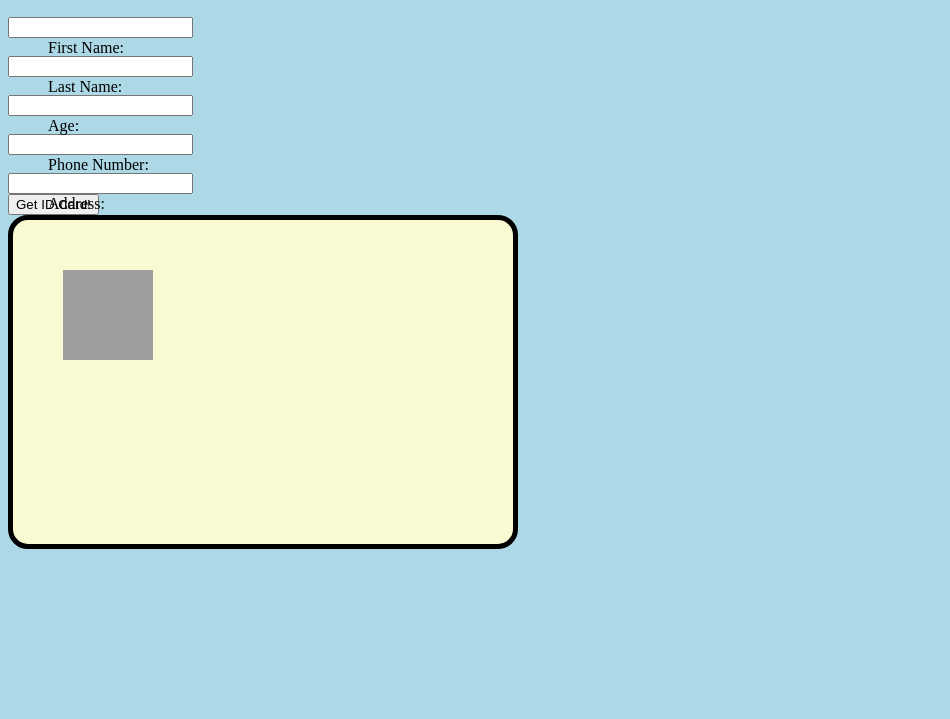
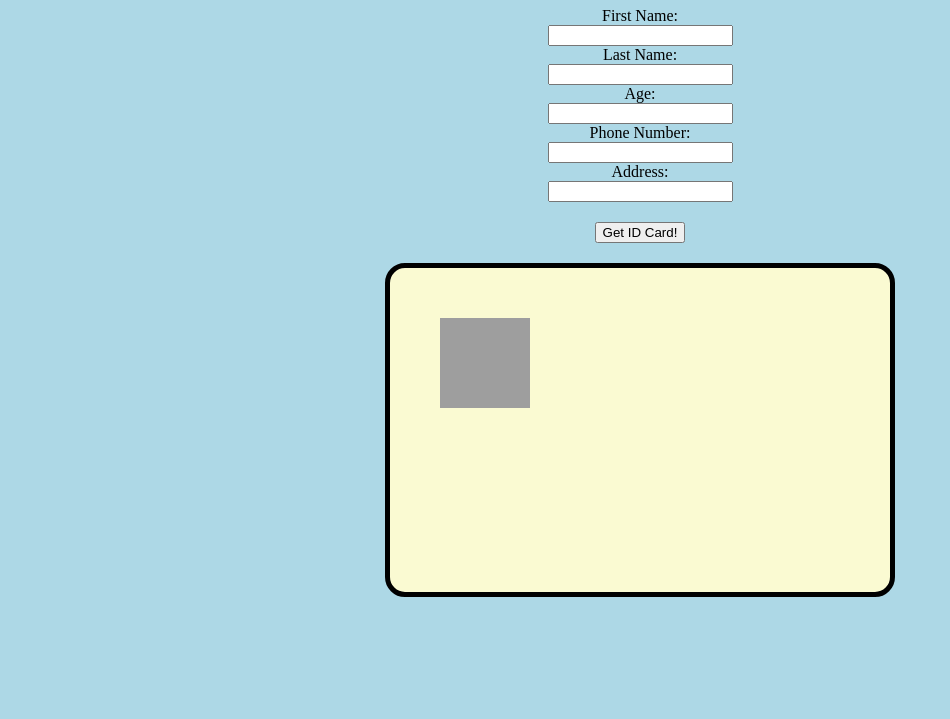
Before and after one commit to acoleman-5302/-IDCard, a plain HTML site: page index.html in a window 1280 px wide. Shown: the part 81-800 px from the top of the page, without its empty margins (0-950 px from the left). Drawn offline with Linux system fonts and the light colour scheme; grey boxes are pictures that could not be loaded.

Commit message:
portfolio update

```diff
--- a/index.html
+++ b/index.html
@@ -10,7 +10,7 @@
         <h1>Let's Create an ID card!</h1>
 
 
-
+        <div class="form">
             <label for="firstname">First Name:</label> <br>
             <input id="firstname" type="text" > <br>
             <label for="lastname">Last Name:</label> <br>
@@ -22,7 +22,10 @@
             <label for="address">Address:</label> <br>
             <input id="address" type="text" > <br>
 
+
             <button onClick="idCard()"> Get ID Card! </button>
+        </div>
+
 
 
 
--- a/style.css
+++ b/style.css
@@ -26,31 +26,18 @@ h1 {
 
 html{
     background-color: lightblue;
+    display:flex;
+    justify-content: center;
 }
 
 label{
-    position: relative;
-    top: 40px; left: 40px;
+    margin:20px;
 }
 
-/*
-
-add padding, round border, something is wrong with it being centered.
-
-html{
-    display:table;
-    margin: auto ;
-    background-color: lightblue;
+button{
+    margin:20px;
 }
 
-
-
-
-
-/should I make it a form? is the margin abov the error?
-.form label{
-    display:inline-block;
+.form{
     text-align: center;
 }
-
-*/
```
Also changed, not shown: portfolio.jpeg (added). Lines whose indentation alone changed are shown as unchanged.
